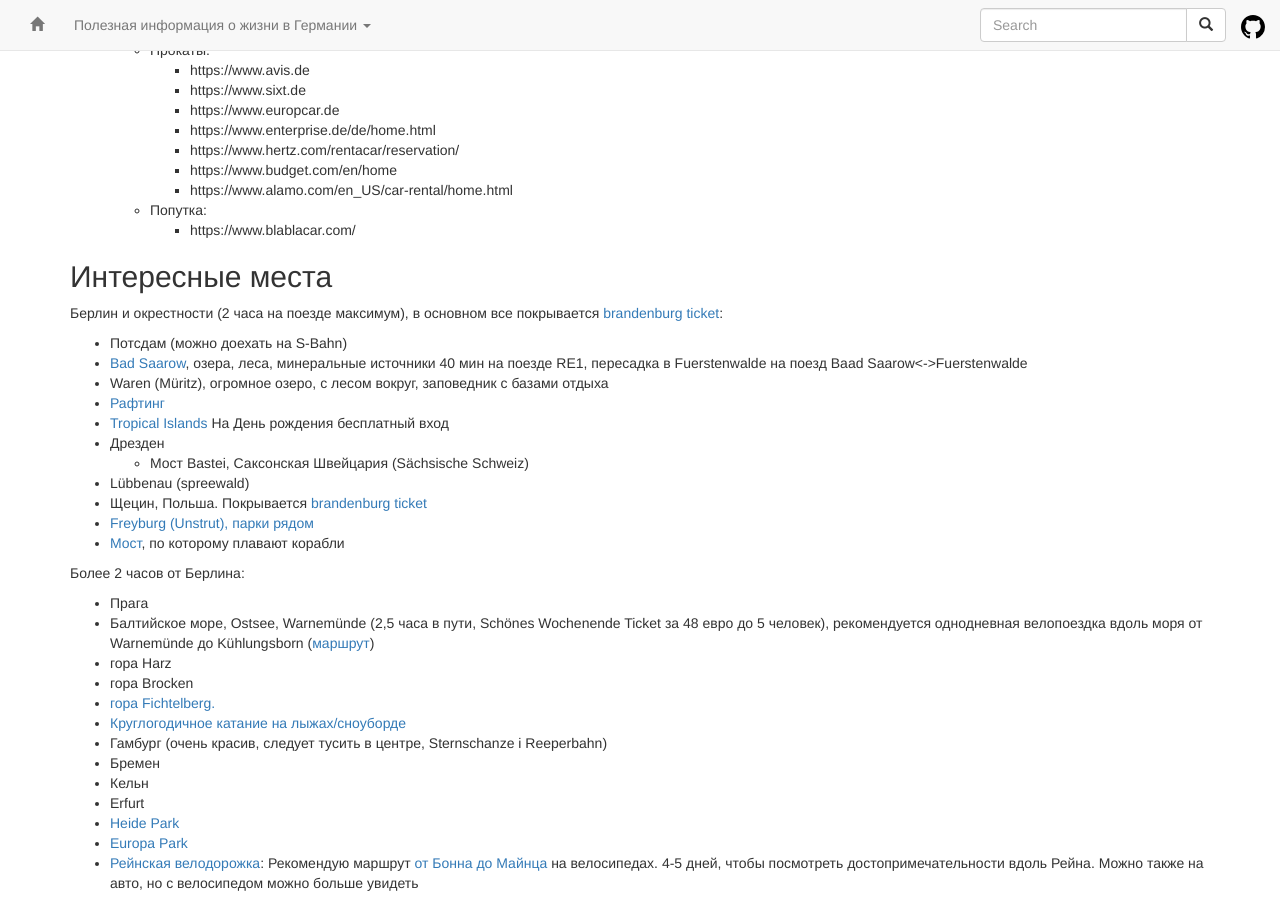
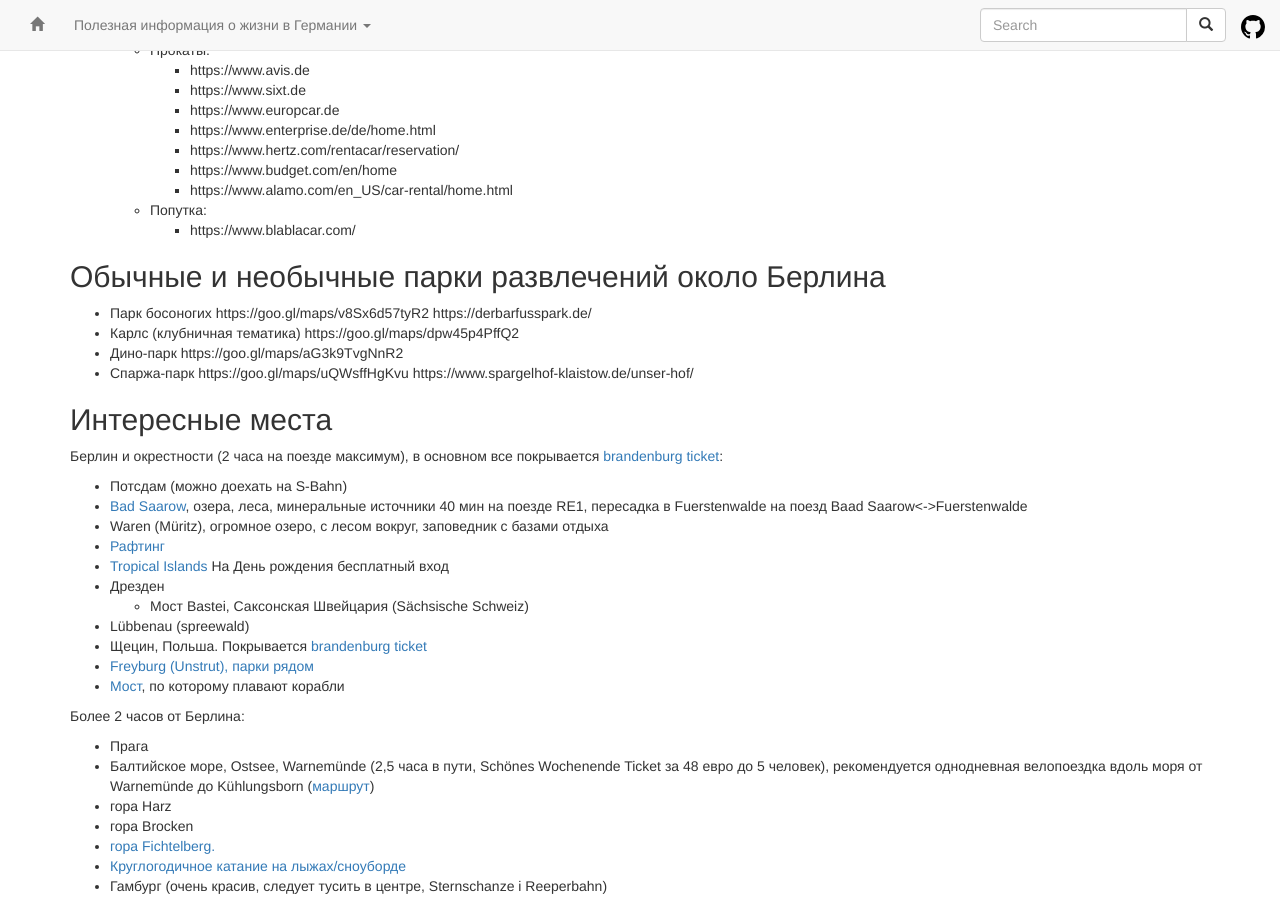
Before and after one commit to ru-de/faq, a Jekyll site: the page built from pages/Отпуск и отдых.md, in a window 1280 px wide and 900 px high, scrolled down 2913 px. Built offline with Jekyll 4.4.1, drawn with Linux system fonts in a browser that asks for light colours; nearby versions of some CDN libraries.

Commit message:
Travis #1068: sync github pages

```diff
--- a/pages/Отпуск и отдых.md
+++ b/pages/Отпуск и отдых.md
@@ -134,6 +134,12 @@ layout: default
   * Попутка:
     * https://www.blablacar.com/
 
+## Обычные и необычные парки развлечений около Берлина
+* Парк босоногих https://goo.gl/maps/v8Sx6d57tyR2 https://derbarfusspark.de/
+* Карлс (клубничная тематика) https://goo.gl/maps/dpw45p4PffQ2
+* Дино-парк https://goo.gl/maps/aG3k9TvgNnR2
+* Спаржа-парк https://goo.gl/maps/uQWsffHgKvu https://www.spargelhof-klaistow.de/unser-hof/
+
 ## Интересные места
 Берлин и окрестности (2 часа на поезде максимум), в основном все покрывается [brandenburg ticket](http://www.vbb.de/de/article/touristen/brandenburg-berlin-ticket/10806.html):
 * Потсдам (можно доехать на S-Bahn)
```
Also changed, not shown: 1 other file.
